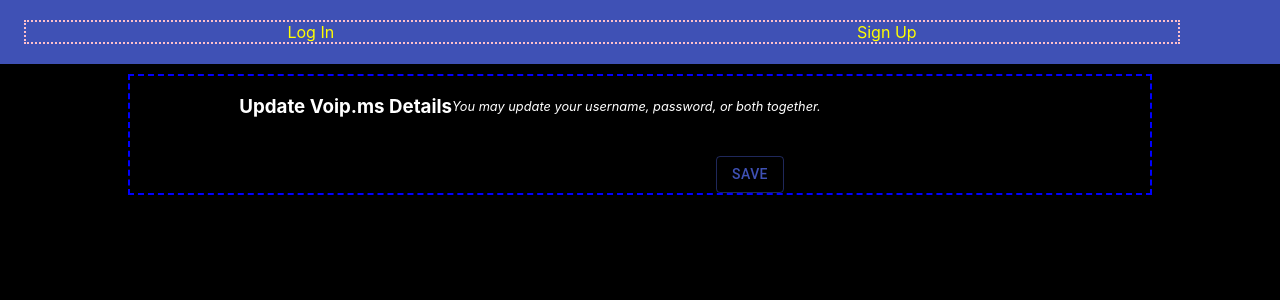
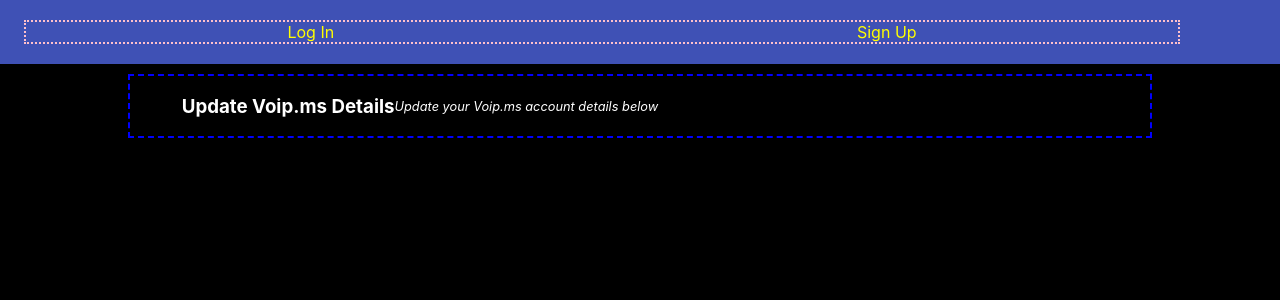
Before and after one commit to SeanDez/callTrackVoipFrontEnd, a React (Create React App) app: page /settings in a window 1280 px wide. Shown: the top 300 px of the page. Built offline with nearby package versions, Linux system fonts and the light colour scheme.

Commit message:
gave state control to parent of emailPasswordBox

```diff
--- a/src/settings/Settings.tsx
+++ b/src/settings/Settings.tsx
@@ -34,15 +34,16 @@
 interface PropsShape {}
 
 export default (props: PropsShape) => {
+  const [userName, setUserName] = useState('');
+  const [password, setPassword] = useState('');
 
   return (
     <div>
       <EmailPasswordBox
         title="Update Voip.ms Details"
-        instructions="You may update your username, password, or both together."
-        userName={{ label: "Voip.ms Username", htmlName: "voipUsername"  }}
-        password={{ label: "Voip.ms Password", htmlName: "voipPassword"  }}
-        saveButton
+        instructions="Update your Voip.ms account details below"
+        userName={{ label: "Voip.ms Username", htmlName: "voipUsername", value: userName, parentStateUpdater: setUserName }}
+        password={{ label: "Voip.ms Password", htmlName: "voipPassword", value: password, parentStateUpdater: setPassword }}
       />
     </div>
   )
--- a/src/shared/EmailPasswordBox.tsx
+++ b/src/shared/EmailPasswordBox.tsx
@@ -6,18 +6,25 @@
 import InputLabel from '@material-ui/core/InputLabel';
 import Button from '@material-ui/core/Button';
 
+
+interface DynamicControlledInput {
+  label: string,
+  htmlName: string,
+  value: string,
+  parentStateUpdater: Function
+}
+
 interface PropsShape {
   title: string,
   instructions?: string,
-  userName?: { label?: string, htmlName?: string },
-  password?: { label?: string, htmlName?: string },
-  saveButton?: boolean,
+  userName: DynamicControlledInput,
+  password: DynamicControlledInput,
+  submitButton?: boolean,
   repeatPasswordField?: boolean
+  singleFieldCallback?: <ReturnType extends string>(field: string, value: string) => ReturnType
 }
 
 export default (props: PropsShape) => {
-  const [userName, setUserName] = useState('');
-  const [password, setPassword] = useState('');
   const [repeatPassword, setRepeatPassword] = useState('');
 
   return (
@@ -28,23 +35,23 @@
           <InstructionText>{ props.instructions }</InstructionText>
           <FormControl>
             <InputLabel htmlFor={ props.userName && props.userName.htmlName || 'username' }>
-              { props.userName && props.userName.label || "Username" }
+              { props.userName.label || "Username" }
             </InputLabel>
             <Input
               type="text"
-              value={userName}
-              onChange={e => setUserName(e.target.value)}
-              name={ props.userName && props.userName.htmlName || 'username' }
+              value={props.userName.value}
+              onChange={e => props.userName.parentStateUpdater(e.target.value)}
+              name={ props.userName.htmlName || 'username' }
             />
           </FormControl>
           <FormControl>
-            <InputLabel htmlFor={ props.password && props.password.htmlName || 'password' }>
-              { props.password && props.password.label || "Password" }
+            <InputLabel htmlFor={ props.password.htmlName || 'password' }>
+              { props.password.label || "Password" }
             </InputLabel>
             <Input
               type="password"
-              value={password}
-              onChange={e => setPassword(e.target.value)}
+              value={props.password.value}
+              onChange={e => props.password.parentStateUpdater(e.target.value)}
             />
           </FormControl>
 
@@ -61,13 +68,13 @@
           </FormControl>
           }
 
-          { props.saveButton &&
+          { props.submitButton &&
             <StyledButton
               type='submit'
               onClick={e => {
                 e.preventDefault();
-                console.log("username", userName);
-                console.log('password', password);
+                console.log("username", props.userName.value);
+                console.log('password', props.password.value);
               }}
               variant="outlined"
               color="primary"
```
